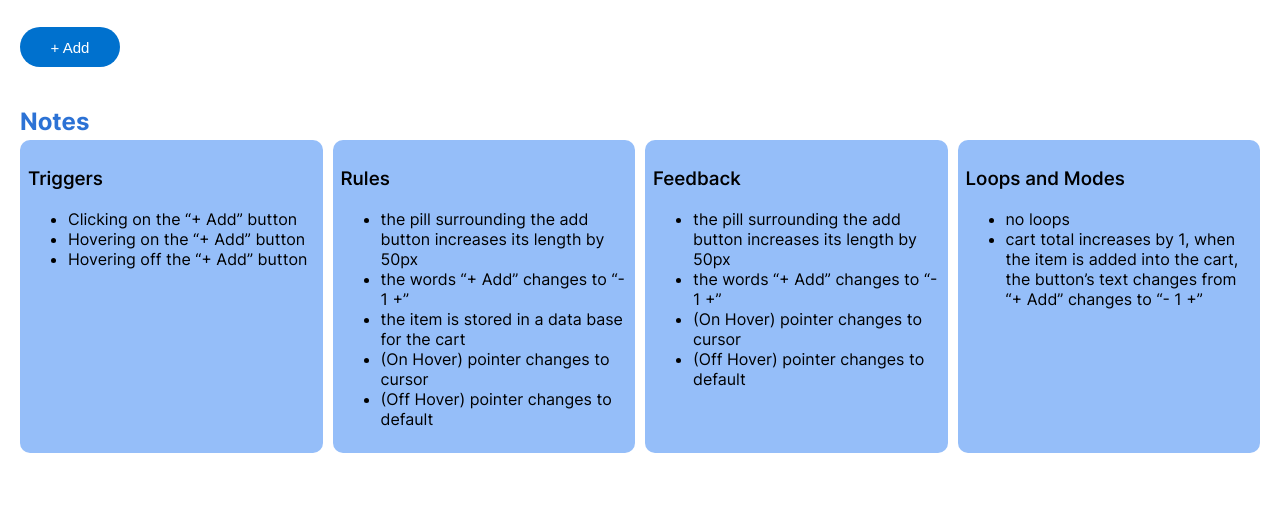
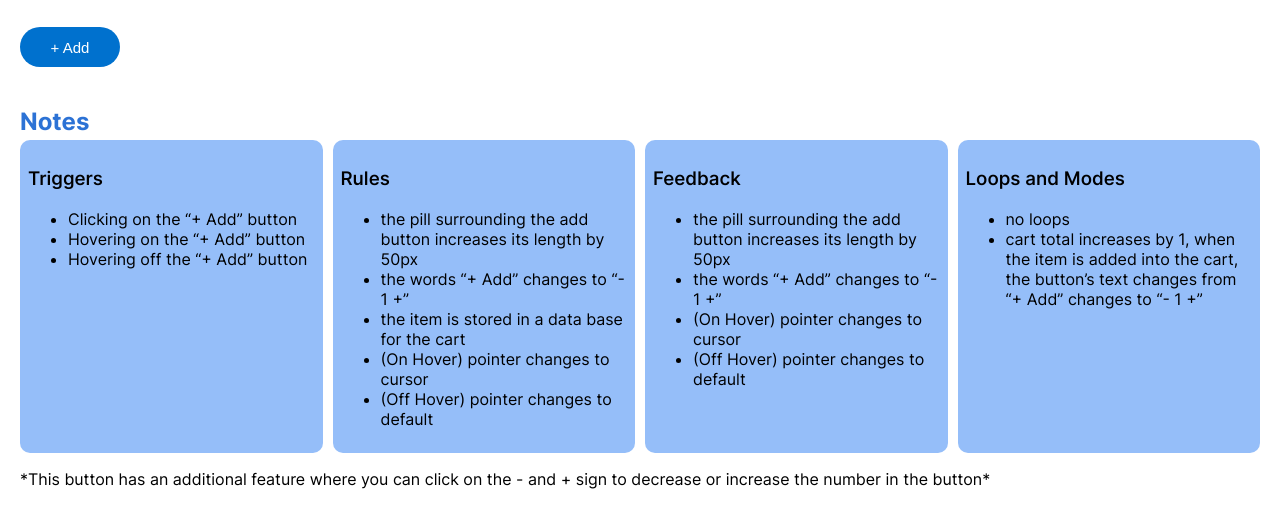
Before and after one commit to alexisraya/idm241-aar335, a plain HTML site: page alpha/alpha build/index.html in a window 1280 px wide. Shown: the part 96-624 px from the top of the page. Drawn offline with Linux system fonts and the light colour scheme.

Commit message:
:pencil: wording change

```diff
--- a/alpha/alpha build/index.html
+++ b/alpha/alpha build/index.html
@@ -74,6 +74,7 @@
             </ul>
         </div>
     </div>
+    <p>*This button has an additional feature where you can click on the - and + sign to decrease or increase the number in the button*</p>
     <script src="main.js"></script>
 </body>
 </html>
```
